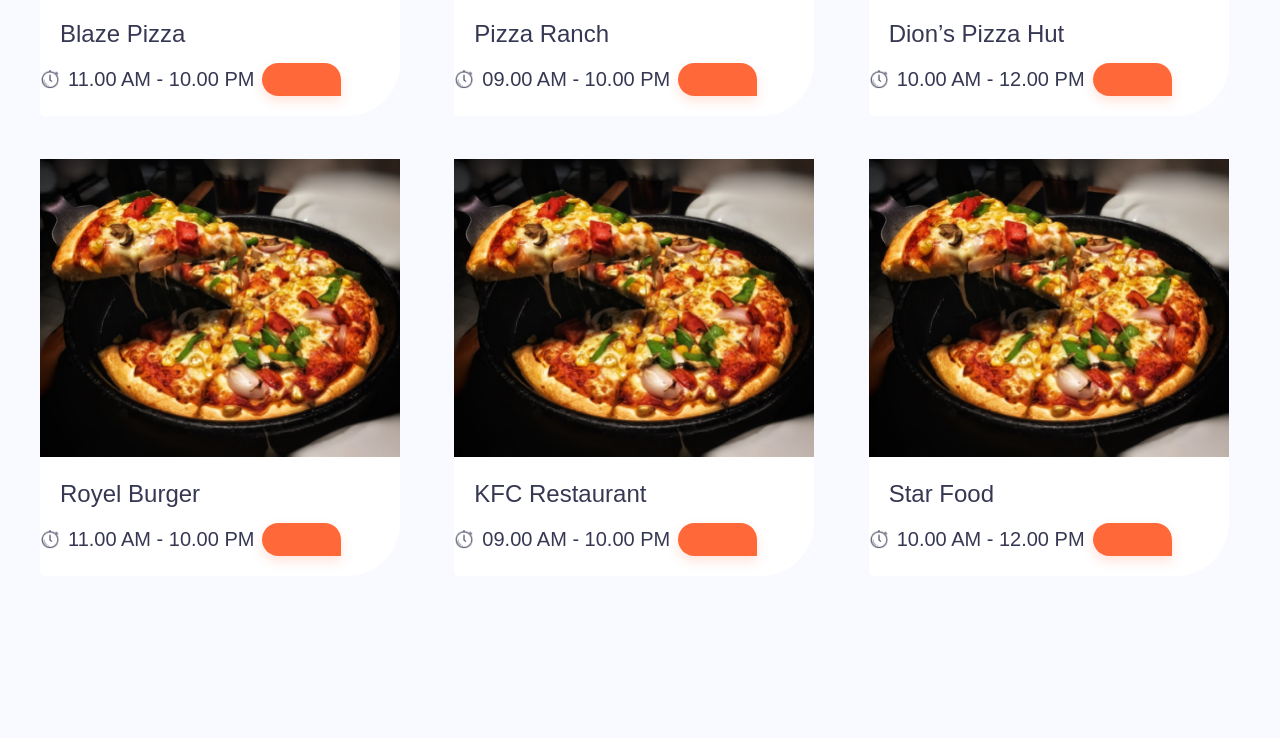
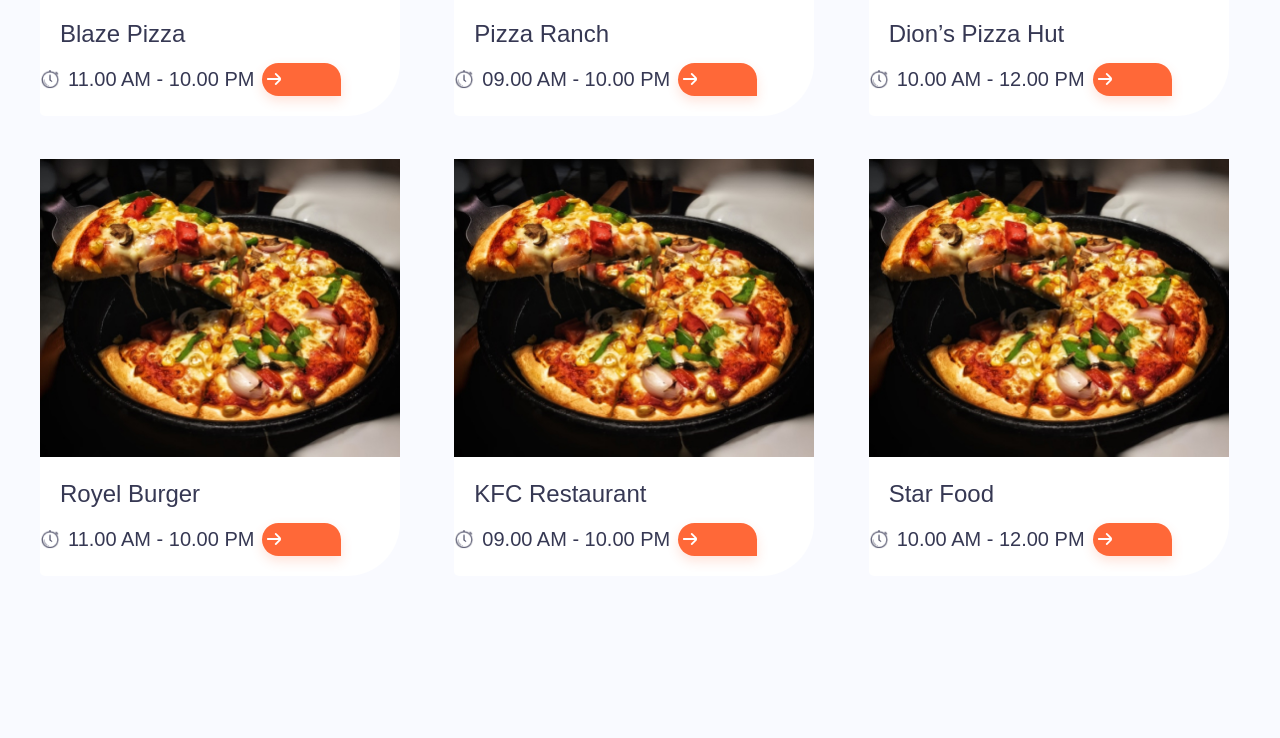
Before and after one commit to BestFart/project, a plain HTML site: page index.html in a window 1280 px wide. Shown: the part 2642-3380 px from the top of the page. Drawn offline with nearby package versions, Linux system fonts and the light colour scheme; the site is published under a folder, as on GitHub Pages, so addresses that start at the root find nothing.

Commit message:
Add files via upload

```diff
--- a/css/basic.css
+++ b/css/basic.css
@@ -416,7 +416,7 @@ p {
     display: block;
     width: 24px;
     height: 24px;
-    background-image: url("/images/arrow-small-right.png");
+    background-image: url("../images/arrow-small-right.png");
     background-repeat: no-repeat;
     background-size: contain;
 }
```
